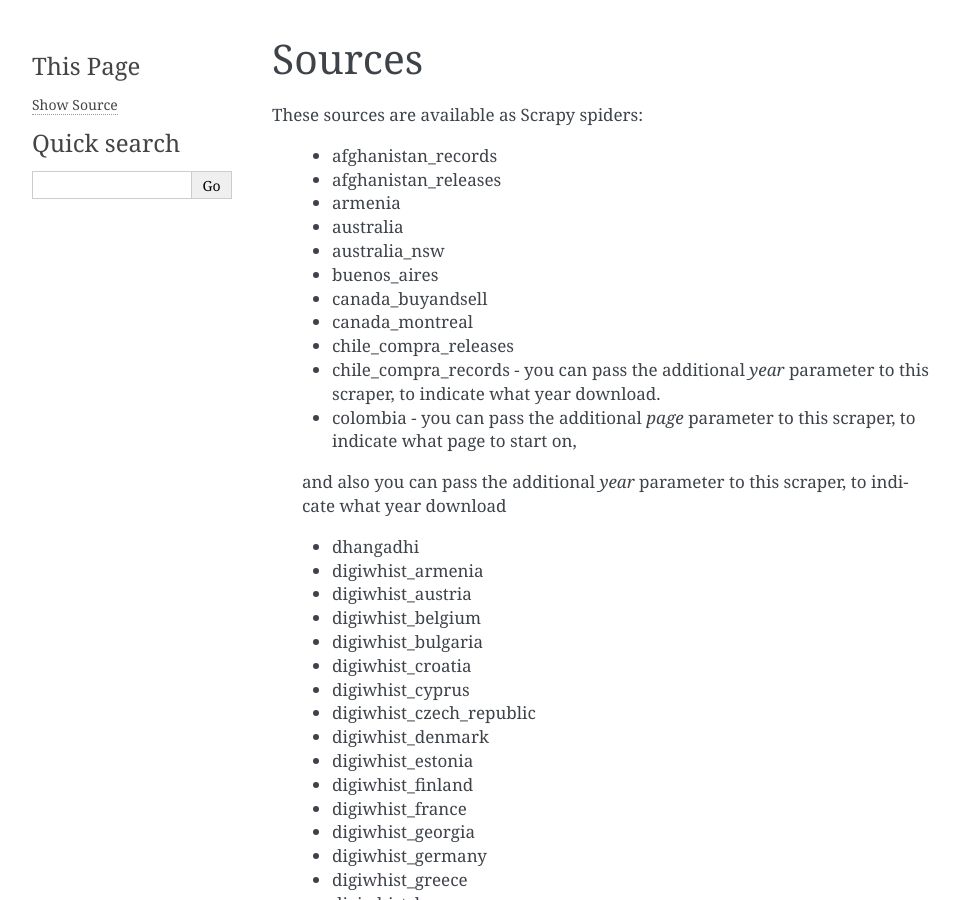
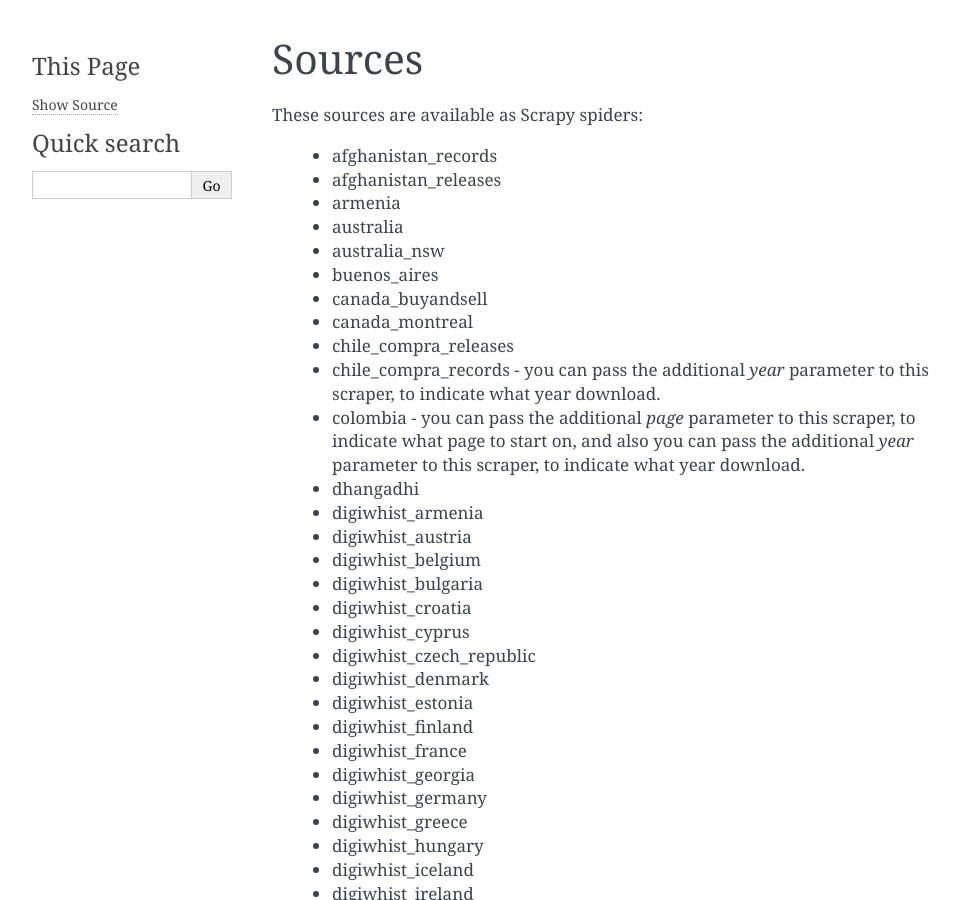
Before and after one commit to open-contracting/kingfisher-collect, a Sphinx documentation site: the page built from docs/sources.rst, in a window 1280 px wide and 900 px high. Shown: the whole window, without its empty margins (148-1107 px from the left). Built offline with Sphinx 7.4.7, drawn with Linux system fonts in a browser that asks for light colours.

Commit message:
remove line break

```diff
--- a/docs/sources.rst
+++ b/docs/sources.rst
@@ -13,9 +13,7 @@ These sources are available as Scrapy spiders:
   *  canada_montreal
   *  chile_compra_releases
   *  chile_compra_records - you can pass the additional `year` parameter to this scraper, to indicate what year download.
-  *  colombia - you can pass the additional `page` parameter to this scraper, to indicate what page to start on,
-  and also you can pass the additional `year` parameter to this scraper, to indicate what year download
-
+  *  colombia - you can pass the additional `page` parameter to this scraper, to indicate what page to start on, and also you can pass the additional `year` parameter to this scraper, to indicate what year download.
   *  dhangadhi
   *  digiwhist_armenia
   *  digiwhist_austria
```
